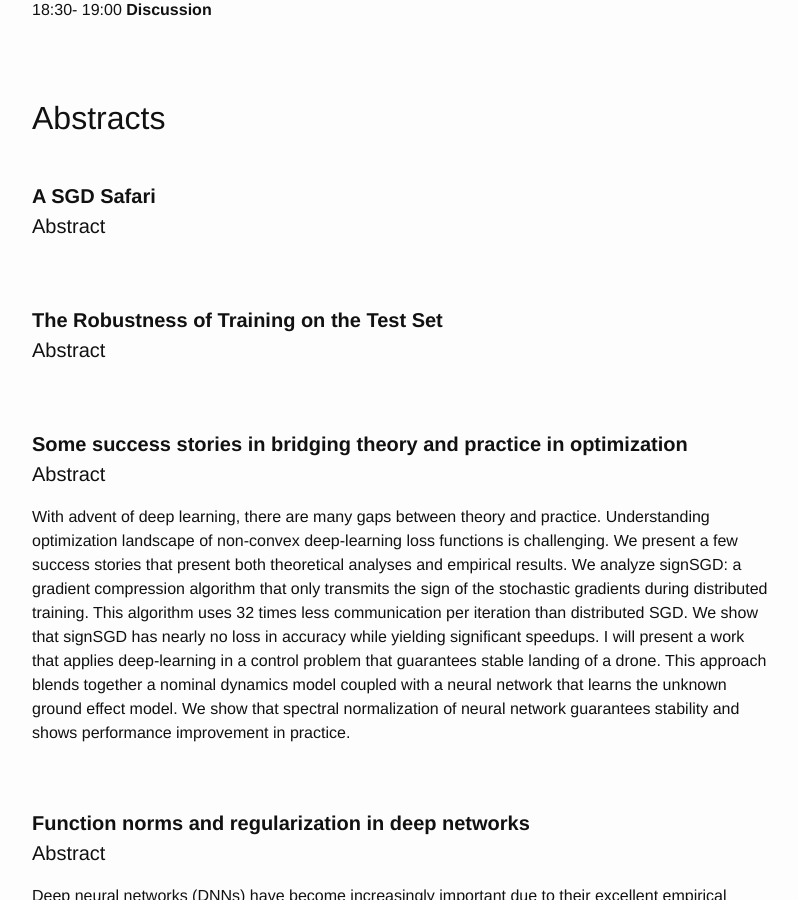
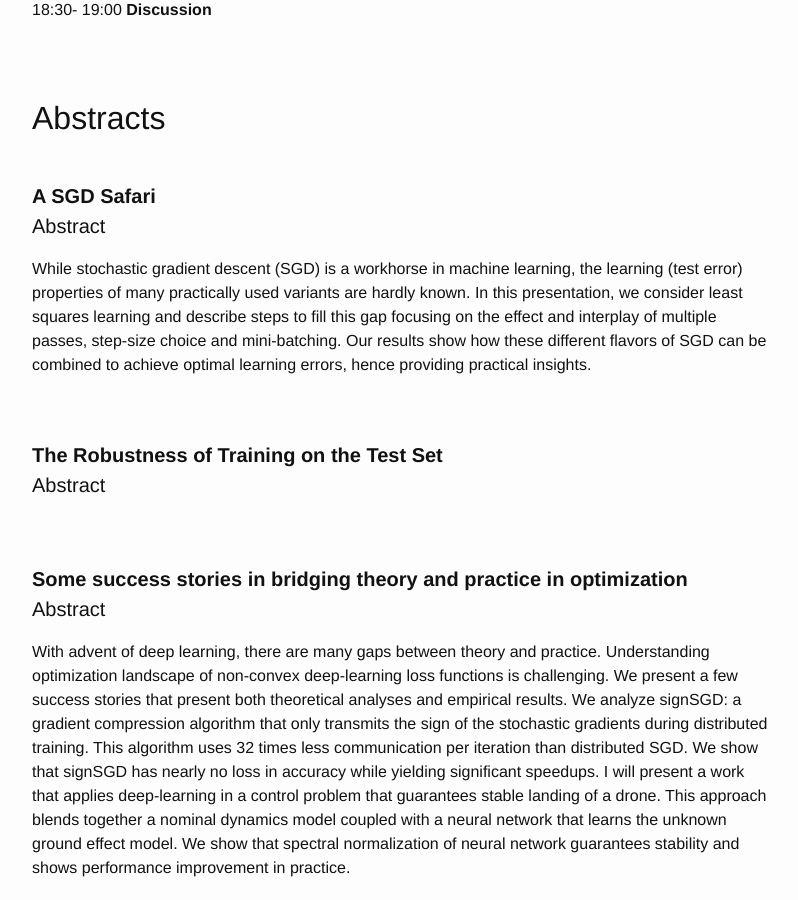
Before and after one commit to dalimeeting/dalimeeting.github.io, a Jekyll site: the page built from _posts/2019-01-03-workshop-optimization.md, in a window 1280 px wide and 900 px high, scrolled down 1345 px. Shown: the whole window, without its empty margins (238-1036 px from the left). Built offline with Jekyll 4.4.1, drawn with Linux system fonts in a browser that asks for light colours.

Commit message:
Update 2019-01-03-workshop-optimization.md
Added Lorenzo's abstract.

```diff
--- a/_posts/2019-01-03-workshop-optimization.md
+++ b/_posts/2019-01-03-workshop-optimization.md
@@ -22,7 +22,7 @@ talks:
     institute: MIT
   start: "09:30"
   end: "10:00"
-  abstract: ""
+  abstract: "While stochastic gradient descent (SGD) is a workhorse in machine learning, the learning (test error) properties of many practically used variants are hardly known. In this presentation, we consider least squares learning and describe  steps to fill this gap focusing on the effect and interplay of  multiple passes, step-size choice and mini-batching. Our results show how these different flavors of SGD can be combined to achieve optimal learning errors, hence providing practical insights."
 - title: "The Robustness of Training on the Test Set"
   author:
   - given: Benjamin
```
